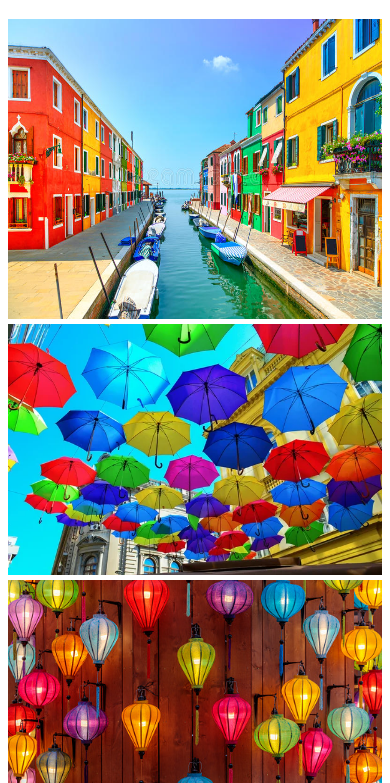
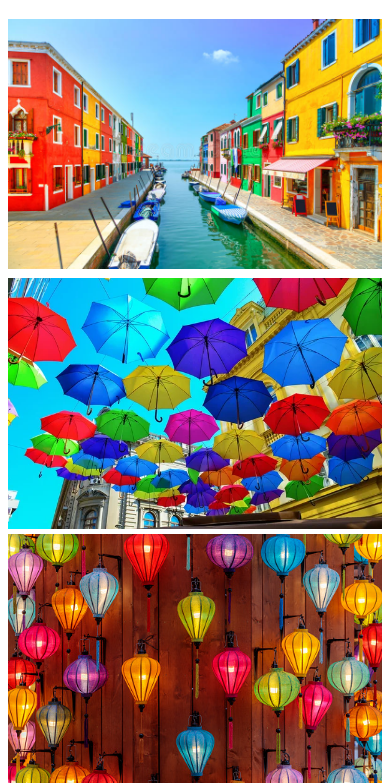
Before and after one commit to SuvroBiswas93/simple-responsive-layout, a plain HTML site: page index.html in a window 390 px wide. Shown: the part 61-844 px from the top of the page. Drawn offline with Linux system fonts and the light colour scheme.

Commit message:
fix responsive issue

```diff
--- a/styles/style.css
+++ b/styles/style.css
@@ -43,6 +43,9 @@ img{
 
 /* responsive */
 @media screen and (max-width:576px) {
+    .row{
+    height: auto
+    }
     .middle{
         grid-template-columns: 1fr;
     }
@@ -52,4 +55,5 @@ img{
     .last-middle-img{
         grid-template-columns: repeat(2,1fr);
     }
+
 }
```
